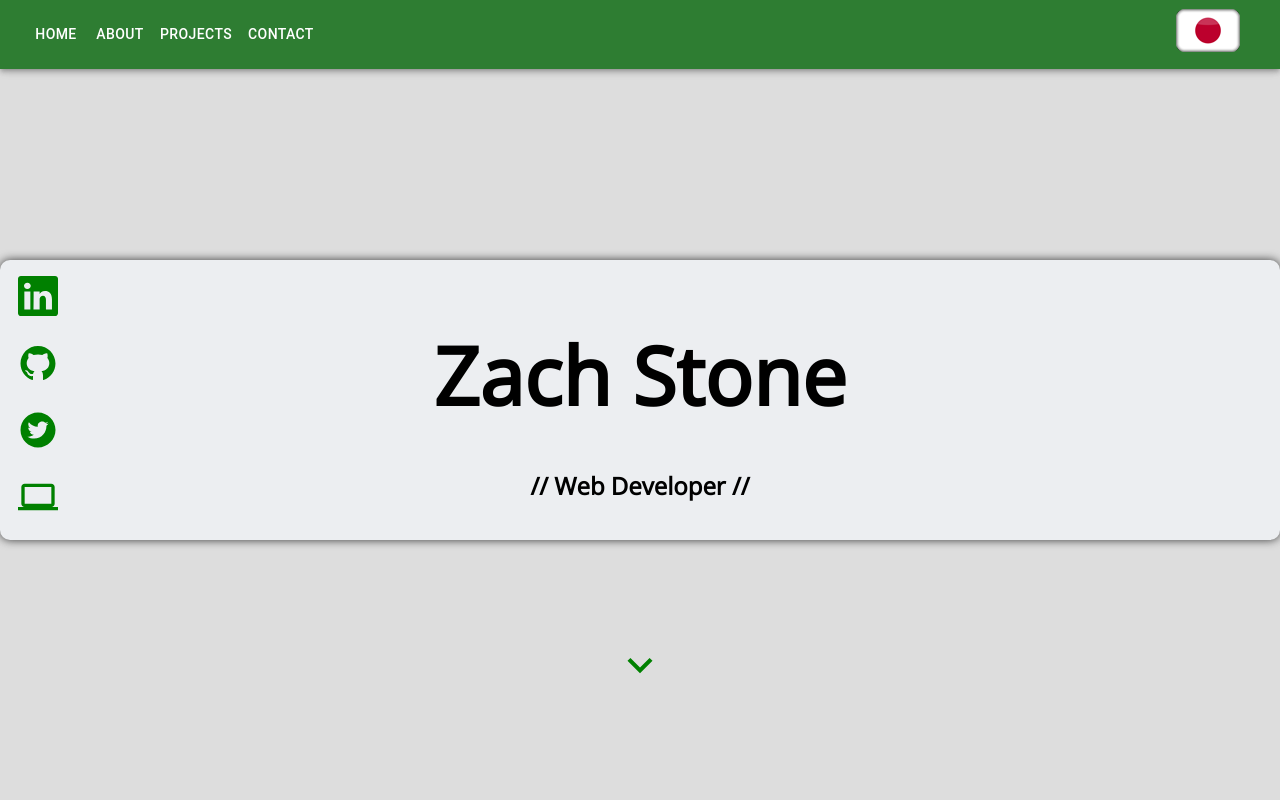
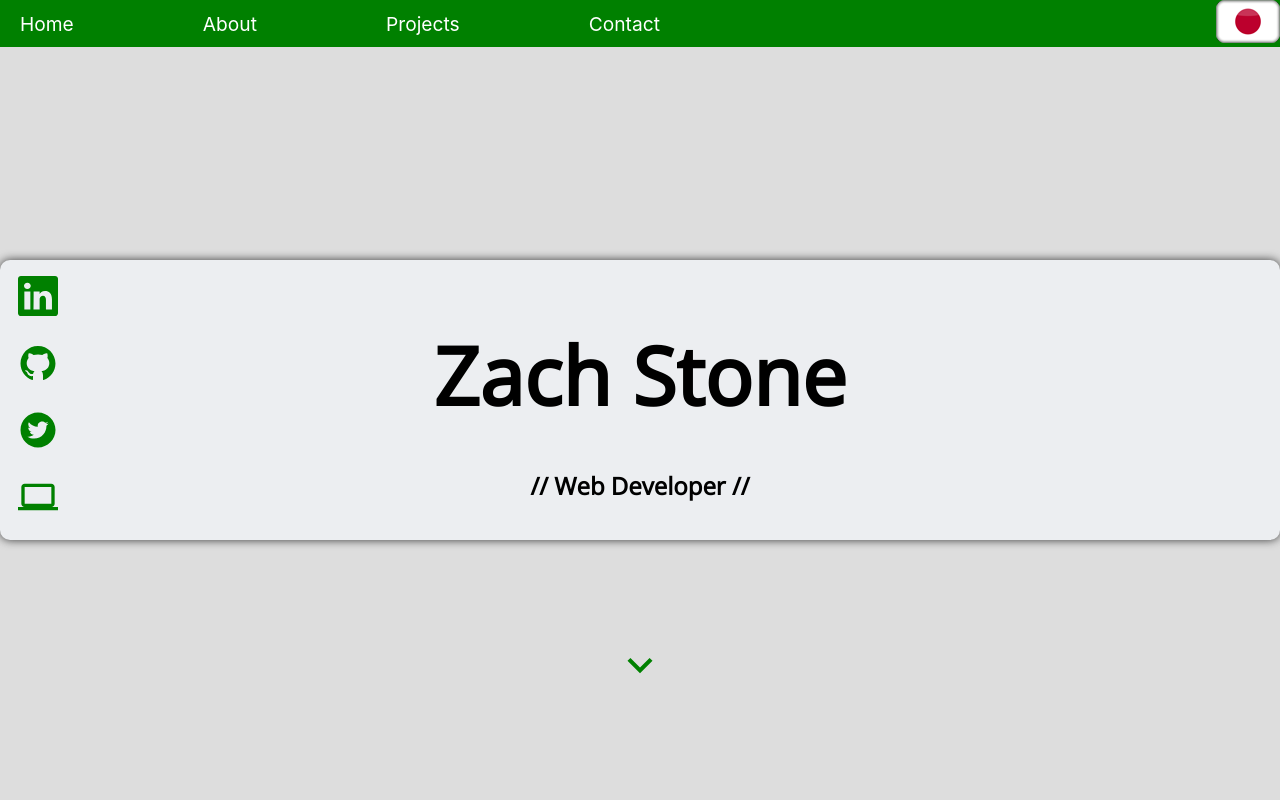
Before and after one commit to CliffordMorin/react-portfolio-1, a React (Create React App) app: page / in a window 1280 px wide. Shown: the top 800 px of the page. Built offline with nearby package versions, Linux system fonts and the light colour scheme.

Commit message:
fixed big iconsole issues

```diff
--- a/src/App.js
+++ b/src/App.js
@@ -10,7 +10,6 @@ import Navbar from "./Components/Navbar/Navbar";
 function App(props) {
   return (
     <div className="App">
-      {/* <Header language={props.language} /> */}
       <Navbar language={props.language} />
       <Landing language={props.language} />
       <About language={props.language} />
--- a/src/Components/Contact/Contact.js
+++ b/src/Components/Contact/Contact.js
@@ -1,16 +1,16 @@
 import "./Contact.css";
-import { useState } from "react";
-import ReCAPTCHA from "react-google-recaptcha";
+// import { useState } from "react";
+// import ReCAPTCHA from "react-google-recaptcha";
 import TextField from "@mui/material/TextField";
 import Button from "@mui/material/Button";
 
 const Contact = (props) => {
-  const [disabled, setDisabled] = useState(true);
+  // const [disabled, setDisabled] = useState(false);
 
-  const handleContactButton = () => {
-    setDisabled(false);
-    console.log("contact button clicked");
-  };
+  // const handleContactButton = () => {
+  //   setDisabled(false);
+  //   console.log("contact button clicked");
+  // };
 
   let content = {
     English: {
@@ -61,16 +61,18 @@ const Contact = (props) => {
             placeholder={content.message}
             required
           ></TextField>
-          <ReCAPTCHA
+          {/* <ReCAPTCHA
+            loading="lazy"
             className="g-recaptcha"
             data-theme="light"
             onChange={handleContactButton}
             sitekey="6Lcy0b8cAAAAAJGHWWpU6LDWMITe62X1FzbTvedo"
-          ></ReCAPTCHA>
+          ></ReCAPTCHA> */}
           <Button
             id="submitBtn"
             type="submit"
-            disabled={disabled}
+            // disabled={disabled}
+            disabled={false}
             variant="outlined"
             color="primary"
           >
--- a/src/Components/Footer/Footer.css
+++ b/src/Components/Footer/Footer.css
@@ -10,6 +10,6 @@ footer {
   flex-direction: column;
   justify-content: center;
   align-items: center;
-  font-size: 1.2rem;
+  font-size: 0.75rem;
   color: #666;
 }
--- a/src/Components/Footer/Footer.js
+++ b/src/Components/Footer/Footer.js
@@ -19,7 +19,7 @@ const Footer = (props) => {
 
   return (
     <footer>
-      <div class="footer-text">
+      <div className="footer-text">
         <span>{content.description} </span>
       </div>
       <SocialLinks />
--- /dev/null
+++ b/src/Components/Navbar/Navbar.css
@@ -0,0 +1,42 @@
+nav {
+  width: 100%;
+  height: fit-content;
+  display: flex;
+  justify-content: space-between;
+  align-items: center;
+  flex-direction: row;
+  background-color: green;
+  position: fixed;
+  z-index: 1000;
+}
+
+.navbar-container {
+  width: 50%;
+  height: fit-content;
+  display: flex;
+  flex-wrap: wrap;
+  justify-content: space-between;
+  align-items: center;
+  flex-direction: row;
+  padding: 10px;
+  padding-left: 20px;
+}
+
+@media (max-width: 768px) {
+  .navbar-container {
+    width: 100%;
+    padding-left: 10px;
+  }
+
+  .nav-item {
+    font-size: 1rem !important;
+  }
+}
+
+.nav-item {
+  width: fit-content;
+  height: fit-content;
+  text-decoration: none;
+  color: #fff;
+  font-size: 1.2rem;
+}
--- a/src/Components/Navbar/Navbar.js
+++ b/src/Components/Navbar/Navbar.js
@@ -1,39 +1,9 @@
-import * as React from "react";
-import AppBar from "@mui/material/AppBar";
-import Box from "@mui/material/Box";
-import Toolbar from "@mui/material/Toolbar";
-import IconButton from "@mui/material/IconButton";
-import Typography from "@mui/material/Typography";
-import Menu from "@mui/material/Menu";
-import MenuIcon from "@mui/icons-material/Menu";
-import Container from "@mui/material/Container";
-import Button from "@mui/material/Button";
-import MenuItem from "@mui/material/MenuItem";
 import america from "../../images/america.png";
 import japan from "../../images/japan.png";
 import { connect } from "react-redux";
+import "./Navbar.css";
 
 const Navbar = (props) => {
-  const scrollToTop = () => {
-    window.scrollTo({ top: 0, behavior: "smooth" });
-  };
-
-  const scrollToAbout = () => {
-    document
-      .getElementById("About")
-      .scrollIntoView({ behavior: "smooth", block: "center" });
-  };
-
-  const scrollToProjects = () => {
-    document.getElementById("Projects").scrollIntoView({ behavior: "smooth" });
-  };
-
-  const scrollToContact = () => {
-    document
-      .getElementById("Contact")
-      .scrollIntoView({ behavior: "smooth", block: "center" });
-  };
-
   const handleChangeLanguageToJapanese = (evt) => {
     props.dispatch({
       type: "CHANGE_LANGUAGE_TO_JAPANESE",
@@ -49,18 +19,18 @@ const Navbar = (props) => {
   let content = {
     English: {
       menu: [
-        ["Home", scrollToTop],
-        ["About", scrollToAbout],
-        ["Projects", scrollToProjects],
-        ["Contact", scrollToContact],
+        ["Home", "/"],
+        ["About", "/#About"],
+        ["Projects", "/#Projects"],
+        ["Contact", "/#Contact"],
       ],
     },
     Japanese: {
       menu: [
-        ["ホーム", scrollToTop],
-        ["私について", scrollToAbout],
-        ["プロジェクト", scrollToProjects],
-        ["お問い合わせ", scrollToContact],
+        ["ホーム", "/"],
+        ["私について", "/#About"],
+        ["プロジェクト", "/#Projects"],
+        ["お問い合わせ", "/#Contact"],
       ],
     },
   };
@@ -69,68 +39,26 @@ const Navbar = (props) => {
     ? (content = content.Japanese)
     : (content = content.English);
 
-  const [anchorElNav, setAnchorElNav] = React.useState(null);
-
-  const handleOpenNavMenu = (event) => {
-    setAnchorElNav(event.currentTarget);
-  };
-
-  const handleCloseNavMenu = () => {
-    setAnchorElNav(null);
-  };
-
   return (
-    <AppBar position="fixed" color="success">
-      <Container maxWidth="xl">
-        <Toolbar disableGutters>
-          <Box sx={{ flexGrow: 1, display: { xs: "flex", md: "none" } }}>
-            <IconButton
-              size="large"
-              aria-label="account of current user"
-              aria-controls="menu-appbar"
-              aria-haspopup="true"
-              onClick={handleOpenNavMenu}
-              color="inherit"
-            >
-              <MenuIcon />
-            </IconButton>
-            <Menu
-              id="menu-appbar"
-              anchorEl={anchorElNav}
-              anchorOrigin={{
-                vertical: "bottom",
-                horizontal: "left",
-              }}
-              keepMounted
-              transformOrigin={{
-                vertical: "top",
-                horizontal: "left",
-              }}
-              open={Boolean(anchorElNav)}
-              onClose={handleCloseNavMenu}
-              sx={{
-                display: { xs: "block", md: "none" },
-              }}
-            >
-              {content.menu.map((page) => (
-                <MenuItem onClick={page[1]}>
-                  <Typography textAlign="center">{page[0]}</Typography>
-                </MenuItem>
-              ))}
-            </Menu>
-          </Box>
-
-          <Box sx={{ flexGrow: 1, display: { xs: "none", md: "flex" } }}>
-            {content.menu.map((page) => (
-              <Button
-                onClick={page[1]}
-                sx={{ my: 2, color: "white", display: "block" }}
-              >
-                {page[0]}
-              </Button>
-            ))}
-          </Box>
-          <MenuItem onClick={handleCloseNavMenu}>
+    <nav>
+      <div className="navbar-container">
+        <a className="nav-item" href="/">
+          {" "}
+          {content.menu[0][0]}{" "}
+        </a>
+        <a className="nav-item" href="/#About">
+          {" "}
+          {content.menu[1][0]}{" "}
+        </a>
+        <a className="nav-item" href="/#Projects">
+          {" "}
+          {content.menu[2][0]}{" "}
+        </a>
+        <a className="nav-item" href="/#Contact">
+          {" "}
+          {content.menu[3][0]}{" "}
+        </a>
+      </div>
       <div className="flag-div nav-button">
         {props.language === "English" ? (
           <div className="flag-div">
@@ -152,10 +80,7 @@ const Navbar = (props) => {
           </div>
         )}
       </div>
-          </MenuItem>
-        </Toolbar>
-      </Container>
-    </AppBar>
+    </nav>
   );
 };
 
--- a/src/Components/Projects/Projects.js
+++ b/src/Components/Projects/Projects.js
@@ -9,8 +9,8 @@ import castles from "../../images/work/castles.png";
 
 const Projects = (props) => {
   let content = {
-    mainTitle: "Projects",
     English: {
+      mainTitle: "Projects",
       projects: [
         {
           title: "Quote Quiz",
--- a/src/Components/UI/Skills.js
+++ b/src/Components/UI/Skills.js
@@ -36,7 +36,7 @@ const Skills = (props) => {
           <h1 className="skills-title">{content.title}</h1>
           <span className="skills-container">
             {content.skills.map((skill) => (
-              <div className="skill-icon">
+              <div key={skill[1]} className="skill-icon">
                 <div>{skill[1]}</div>
                 <span>{skill[0]}</span>
               </div>
```
Also changed, not shown: public/manifest.json (added). Lines whose indentation alone changed are shown as unchanged.
